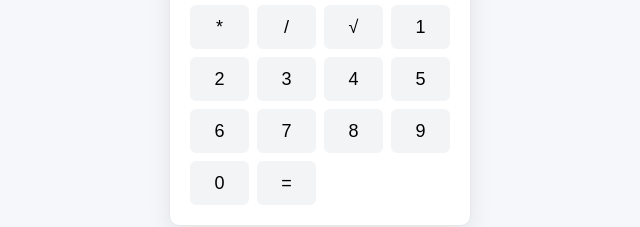
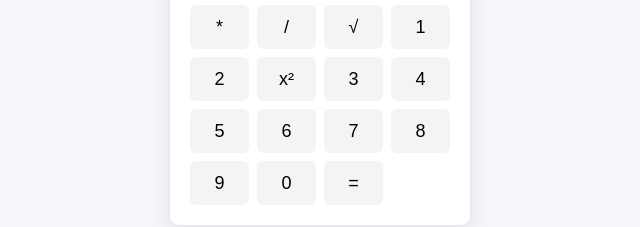
Before and after one commit to lsah62431/calculator-devops, a website: page docs/index.html in a window 1280 px wide. Shown: the part 352-579 px from the top of the page, 320-960 px from the left. Drawn offline with Linux system fonts and the light colour scheme.

Commit message:
Update index.html

```diff
--- a/docs/index.html
+++ b/docs/index.html
@@ -17,6 +17,7 @@
       <button onclick="append('√')">√</button>
       <button onclick="append('1')">1</button>
       <button onclick="append('2')">2</button>
+      <button onclick="append('^2')">x²</button>
       <button onclick="append('3')">3</button>
       <button onclick="append('4')">4</button>
       <button onclick="append('5')">5</button>
```
